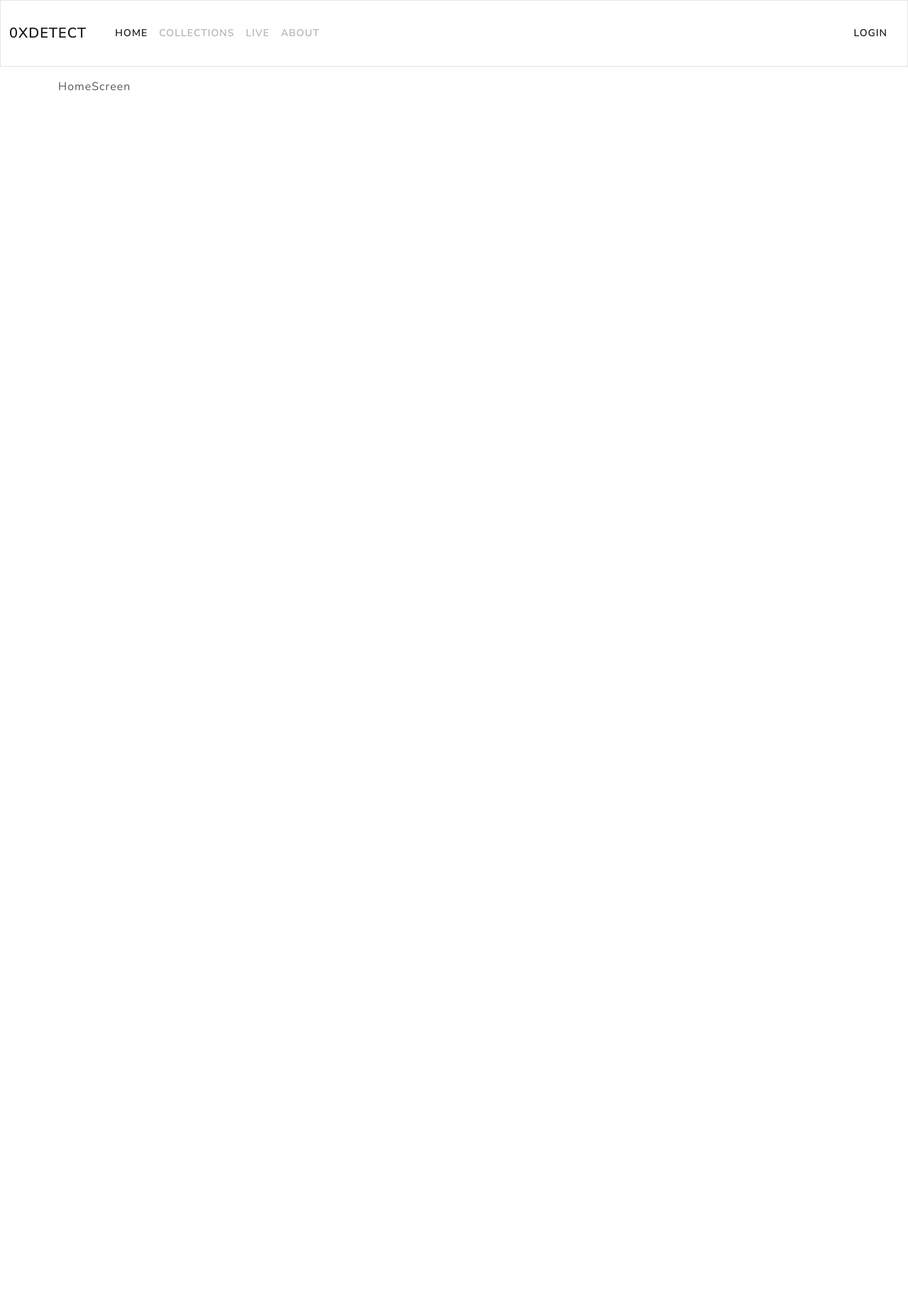
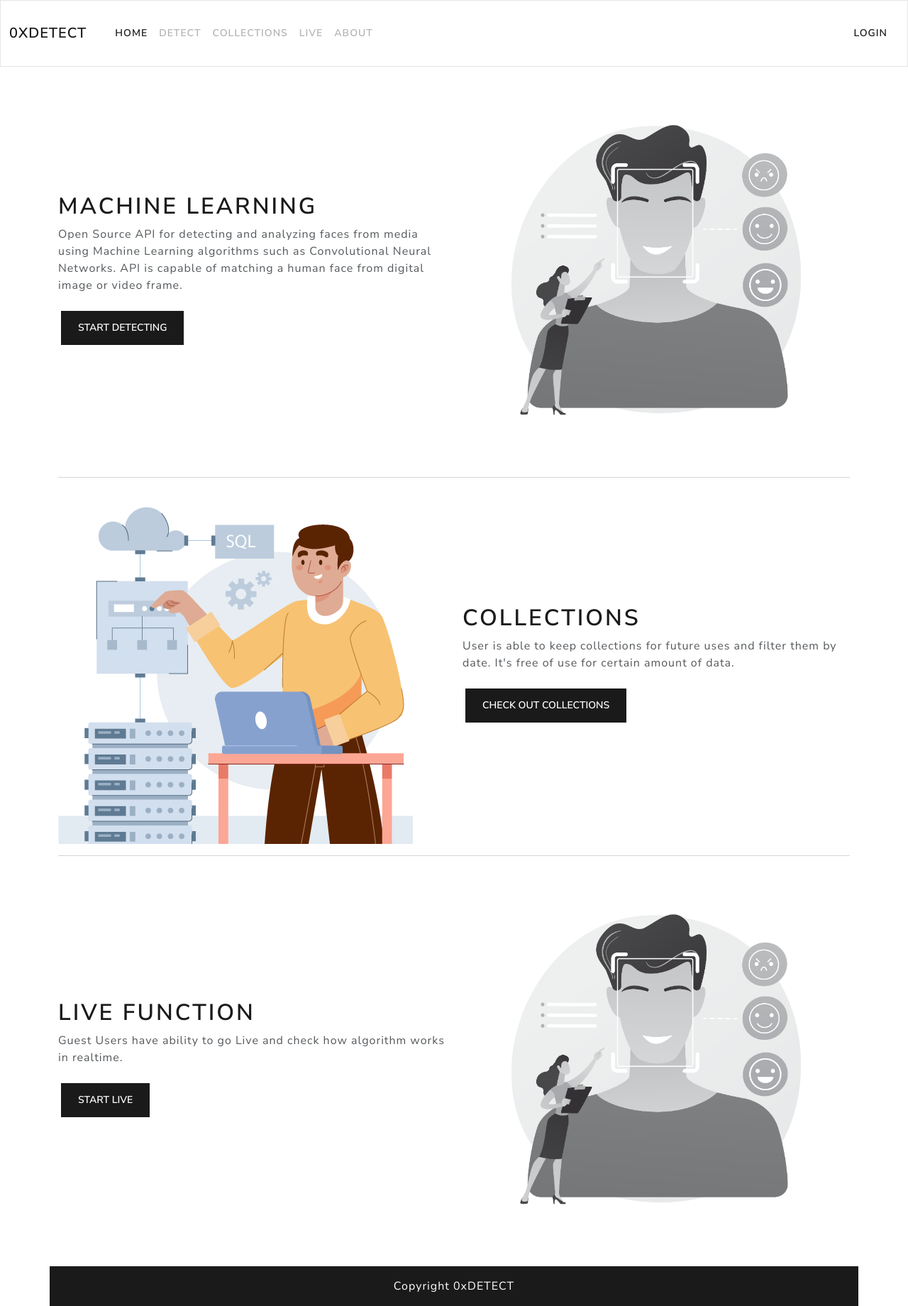
Before and after one commit to PlatoSys/face-detection, a React (Create React App) app in the folder frontend/: page / in a window 1280 px wide. Shown: the whole page at 71% size. Before the commit the page ends 800 px from the top, so only its background shows below. Built offline with nearby package versions, Linux system fonts and the light colour scheme.

Commit message:
Landing page

```diff
--- a/frontend/src/App.js
+++ b/frontend/src/App.js
@@ -4,6 +4,7 @@ import { Container } from "react-bootstrap";
 import HomeScreen from "./screens/HomeScreen";
 import AboutScreen from "./screens/AboutScreen";
 import Header from "./components/Header";
+import Footer from "./components/Footer";
 import LiveScreen from "./screens/LiveScreen";
 import RegisterScreen from "./screens/RegisterScreen";
 import "./App.css";
@@ -12,6 +13,7 @@ import LoginScreen from "./screens/LoginScreen";
 import { AuthTokenContext, UserDataContext } from "./store";
 import axios from 'axios';
 import CollectionsScreen from "./screens/CollectionsScreen";
+import DetectScreen from "./screens/DetectScreen";
 
 axios.defaults.headers.post['Content-Type'] = 'application/json';
 
@@ -31,6 +33,7 @@ function App() {
               <Container>
                 <Routes>
                   <Route path="/" element={<HomeScreen />} />
+                  <Route path="/detect" element={<DetectScreen />} />
                   <Route path="/collections" element={<CollectionsScreen />} />
                   <Route path="/about" element={<AboutScreen />} />
                   <Route path="/live" element={<LiveScreen />} />
@@ -39,7 +42,7 @@ function App() {
                 </Routes>
               </Container>
             </main>
-            {/* <Footer /> */}
+            <Footer />
           </Router>
         </UserDataContext.Provider>
       </AuthTokenContext.Provider>
--- a/frontend/src/components/Footer.js
+++ b/frontend/src/components/Footer.js
@@ -1,9 +1,21 @@
-import React from 'react'
+import React from "react";
+import { Container, Row, Col } from "react-bootstrap";
 
 function Footer() {
   return (
-    <div>Footer</div>
-  )
+    <footer>
+      <Container>
+        <Row>
+          <Col
+            style={{ backgroundColor: "#1a1a1a", width: "100%", color: "#fff" }}
+            className="text-center py-3"
+          >
+            Copyright 0xDETECT{" "}
+          </Col>
+        </Row>
+      </Container>
+    </footer>
+  );
 }
 
-export default Footer
+export default Footer;
--- a/frontend/src/components/Header.js
+++ b/frontend/src/components/Header.js
@@ -42,7 +42,11 @@ function Header() {
                   Home
                 </Nav.Link>
               </LinkContainer>
-
+              <LinkContainer to="/detect">
+                <Nav.Link>
+                  Detect
+                </Nav.Link>
+              </LinkContainer>
               <LinkContainer to="/collections">
                 <Nav.Link>
                   Collections
--- /dev/null
+++ b/frontend/src/screens/DetectScreen.js
@@ -0,0 +1,9 @@
+import React from 'react'
+
+function DetectScreen() {
+  return (
+    <div>DetectScreen</div>
+  )
+}
+
+export default DetectScreen
--- a/frontend/src/screens/HomeScreen.js
+++ b/frontend/src/screens/HomeScreen.js
@@ -1,13 +1,129 @@
-import React from 'react'
-import Loader from '../components/Loader';
+import React from "react";
+import Loader from "../components/Loader";
+import { Row, Col, Image, Nav, Button } from "react-bootstrap";
+import { LinkContainer } from "react-router-bootstrap";
 
 function HomeScreen() {
   return (
     <React.Suspense fallback={<Loader />}>
+      <div>
+        <Row>
+          <Col
+            style={{
+              display: "flex",
+              flexDirection: "Column",
+              justifyContent: "center",
+            }}
+          >
+            <Row>
+              <h1>Machine Learning</h1>
+            </Row>
+            <Row>
+              <p>
+                Open Source API for detecting and analyzing faces from media
+                using Machine Learning algorithms such as Convolutional Neural
+                Networks. API is capable of matching a human face from digital
+                image or video frame.
+              </p>
+            </Row>
+            <Row>
+              <LinkContainer to="/detect">
+                <Nav.Link>
+                  <Button class="btn btn-outline-primary" variant="primary">
+                    Start Detecting
+                  </Button>
+                </Nav.Link>
+              </LinkContainer>
+            </Row>
+          </Col>
+          <Col>
+            <Image
+              loading="lazy"
+              src={"./images/landing_page_image.png"}
+              alt="face detection"
+              fluid
+            />
+          </Col>
+        </Row>
+        <hr />
 
-      <div>HomeScreen</div>
-      </React.Suspense>
-  )
+        <Row>
+          <Col>
+            <Image
+              loading="lazy"
+              src={"./images/database.png"}
+              alt="face detection"
+              fluid
+            />
+          </Col>
+          <Col
+            style={{
+              display: "flex",
+              flexDirection: "Column",
+              justifyContent: "center",
+            }}
+          >
+            <Row>
+              <h1>Collections</h1>
+            </Row>
+            <Row>
+              <p>
+                User is able to keep collections for future uses and filter them
+                by date. It's free of use for certain amount of data.
+              </p>
+            </Row>
+            <Row>
+            <LinkContainer to="/collections">
+                <Nav.Link>
+                  <Button class="btn btn-outline-primary" variant="primary">
+                    Check out collections
+                  </Button>
+                </Nav.Link>
+              </LinkContainer>
+            </Row>
+          </Col>
+        </Row>
+
+        <hr />
+        <Row>
+          <Col
+            style={{
+              display: "flex",
+              flexDirection: "Column",
+              justifyContent: "center",
+            }}
+          >
+            <Row>
+              <h1>Live Function</h1>
+            </Row>
+            <Row>
+              <p>
+                Guest Users have ability to go Live and check how algorithm
+                works in realtime.
+              </p>
+            </Row>
+            <Row>
+            <LinkContainer to="/live">
+                <Nav.Link>
+                  <Button class="btn btn-outline-primary" variant="primary">
+                    Start Live
+                  </Button>
+                </Nav.Link>
+              </LinkContainer>
+            </Row>
+          </Col>
+          <Col>
+            <Image
+              loading="lazy"
+              src={"./images/landing_page_image.png"}
+              alt="face detection"
+              fluid
+            />
+          </Col>
+        </Row>
+      </div>
+    </React.Suspense>
+  );
 }
 
-export default HomeScreen
+export default HomeScreen;
```
Also changed, not shown: frontend/public/images/database.png (added), frontend/public/images/landing_page_image.png (added).
